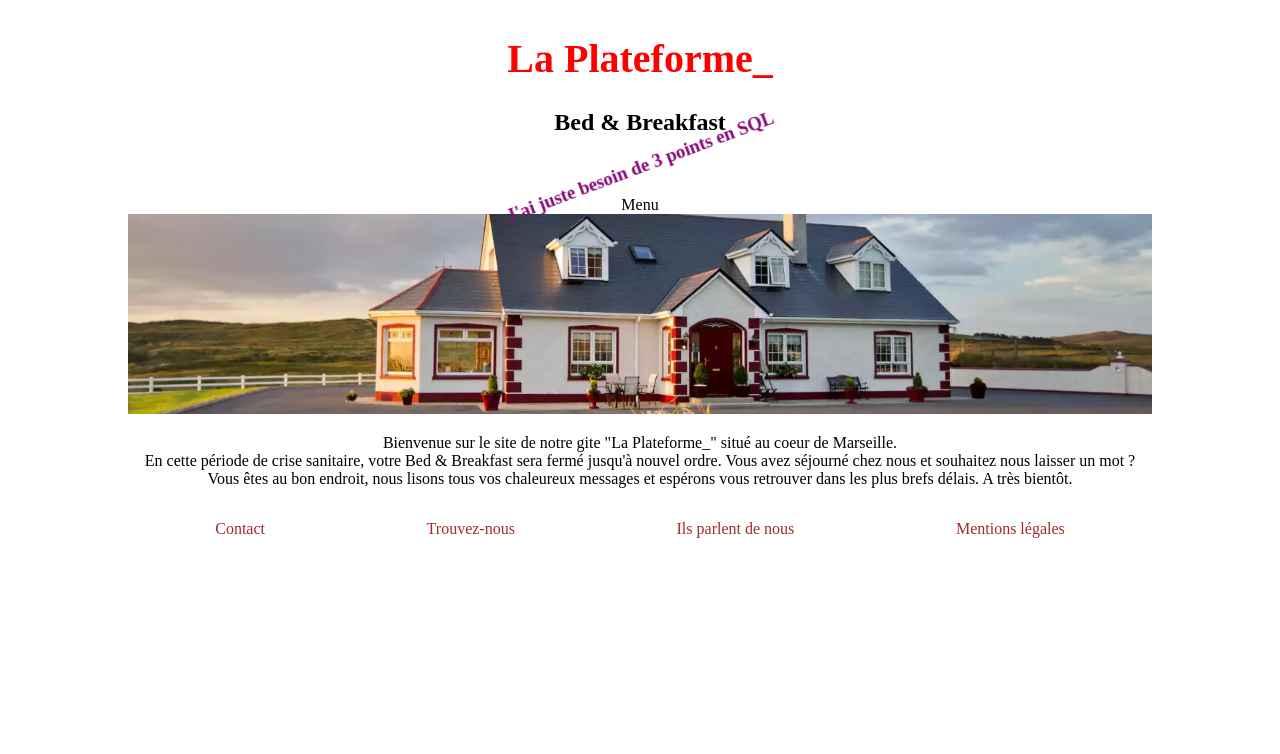
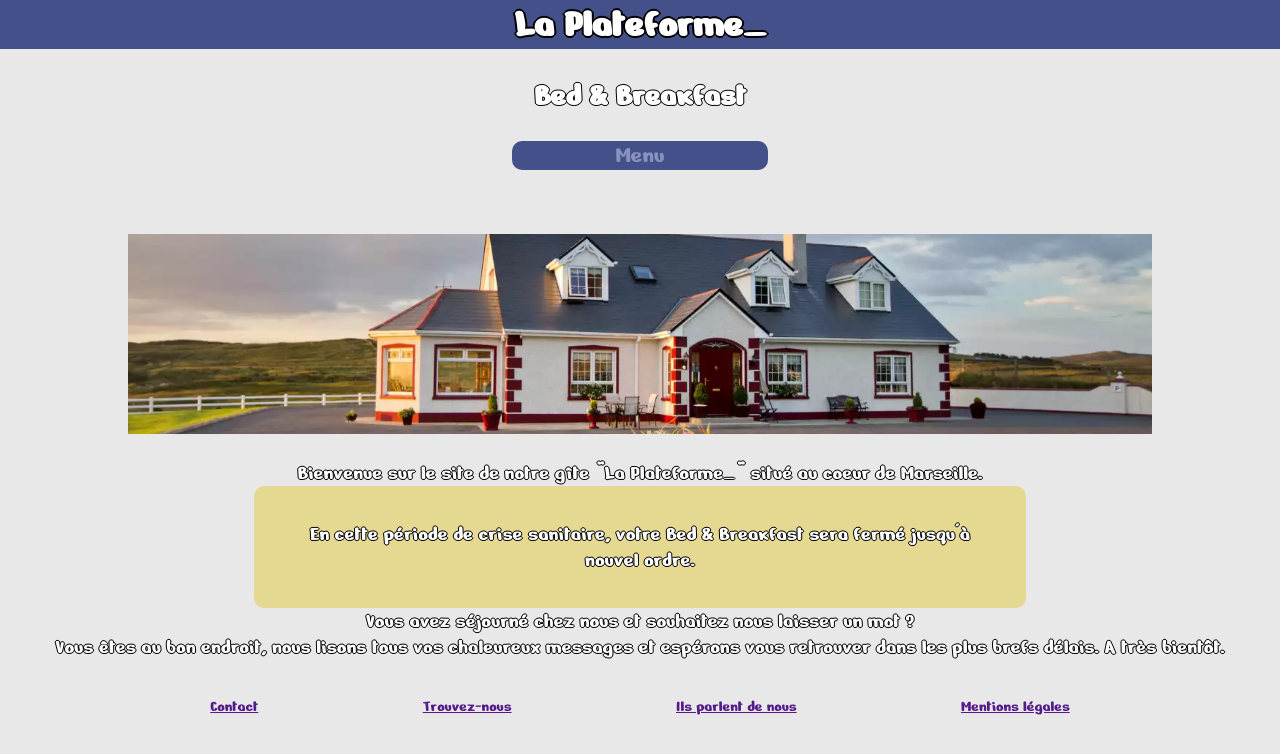
Before and after one commit to theo-petropoulos/livre-or, a PHP site: page / in a window 1280 px wide. Shown: the top 754 px of the page. Run offline with PHP 8.4, Linux system fonts and the light colour scheme; some libraries are stand-ins or nearby versions.

Commit message:
maj css eclatax

```diff
--- a/css/livreor.css
+++ b/css/livreor.css
@@ -1,4 +1,9 @@
+html {
+  background: #E8E8E8;
+}
+
 #body_accueil {
+  margin: 0;
   display: -webkit-box;
   display: -ms-flexbox;
   display: flex;
@@ -13,11 +18,94 @@
       -ms-flex-align: center;
           align-items: center;
   text-align: center;
+  font-family: 'Nerko One', Courier;
+}
+
+#body_accueil header {
+  width: 100%;
 }
 
 #body_accueil h1 {
-  color: red;
+  color: white;
   font-size: 2.5em;
+  text-shadow: 2px 0 black, 0 2px black, -2px 0 black, 0 -2px black;
+  background: #445089;
+  -webkit-box-flex: 1;
+      -ms-flex-positive: 1;
+          flex-grow: 1;
+  margin-top: 0;
+}
+
+#body_accueil h2 {
+  color: white;
+  font-size: 2em;
+  text-shadow: 1px 0 black, 0 1px black, -1px 0 black, 0 -1px black;
+}
+
+#body_accueil details {
+  font-size: 1.5em;
+  background: #445089;
+  border-radius: 10px;
+  color: #8892BF;
+  width: 20%;
+  margin: auto auto 5% auto;
+}
+
+#body_accueil details:hover {
+  background: #8892BF;
+  color: white;
+}
+
+#body_accueil details ul {
+  margin: 0;
+}
+
+#body_accueil details ul form {
+  display: -webkit-box;
+  display: -ms-flexbox;
+  display: flex;
+  margin: auto;
+  -webkit-box-flex: 1;
+      -ms-flex-positive: 1;
+          flex-grow: 1;
+}
+
+#body_accueil details ul form input {
+  font-family: 'Nerko One', Courier;
+  font-size: 1em;
+  color: #6656AD;
+  background: none;
+  border: none;
+  -webkit-box-flex: 1;
+      -ms-flex-positive: 1;
+          flex-grow: 1;
+}
+
+#body_accueil details ul form input:hover {
+  cursor: pointer;
+}
+
+#body_accueil details ul li {
+  background: #A7DEC2;
+  display: -webkit-box;
+  display: -ms-flexbox;
+  display: flex;
+}
+
+#body_accueil details ul li:hover {
+  background: #E4A628;
+}
+
+#body_accueil details ul li:hover a {
+  color: white;
+}
+
+#body_accueil details ul li a {
+  text-decoration: none;
+  color: #6656AD;
+  -webkit-box-flex: 1;
+      -ms-flex-positive: 1;
+          flex-grow: 1;
 }
 
 #body_accueil img {
@@ -30,16 +118,6 @@
 #body_accueil li, #body_accueil summary {
   list-style-type: none;
   margin: 0;
-}
-
-#body_accueil li a, #body_accueil summary a {
-  text-decoration: none;
-  color: brown;
-}
-
-#body_accueil li a:hover, #body_accueil summary a:hover {
-  background: grey;
-  color: white;
 }
 
 #body_accueil li:hover, #body_accueil summary:hover {
@@ -67,7 +145,22 @@
   animation: rotating 7s linear infinite;
 }
 
-#body_profile {
+#body_accueil #alert {
+  display: block;
+  width: 60%;
+  margin: auto;
+  padding: 3%;
+  background: #E5D992;
+  border-radius: 10px;
+}
+
+#body_accueil p {
+  font-size: 1.3em;
+  color: white;
+  text-shadow: 1px 0 black, 0 1px black, -1px 0 black, 0 -1px black;
+}
+
+#body_connexion, #body_inscription, #body_profile, #body_comment {
   display: -webkit-box;
   display: -ms-flexbox;
   display: flex;
--- a/css/livreor.scss
+++ b/css/livreor.scss
@@ -1,12 +1,76 @@
+html{
+    background:#E8E8E8;
+}
+
 #body_accueil{
+    margin:0;
     display:flex;
     flex-direction:column;
     justify-content: center;
     align-items:center;
     text-align:center;
+    font-family:'Nerko One', Courier;
+    header{
+        width:100%;
+    }
     h1{
-        color:red;
+        color:white;
         font-size:2.5em;
+        text-shadow:2px 0 black, 0 2px black, -2px 0 black, 0 -2px black;
+        background:#445089;
+        flex-grow:1;
+        margin-top:0;
+    }
+    h2{
+        color:white;
+        font-size:2em;
+        text-shadow:1px 0 black, 0 1px black, -1px 0 black, 0 -1px black;
+    }
+    details{
+        font-size:1.5em;
+        background:#445089;
+        border-radius:10px;
+        color:#8892BF;
+        width:20%;
+        margin:auto auto 5% auto;
+        &:hover{
+            background:#8892BF;
+            color:white;
+        }
+        ul{
+            margin:0;
+            form{
+                display:flex;
+                margin:auto;
+                flex-grow:1;
+                input{
+                    font-family:'Nerko One', Courier;
+                    font-size:1em;
+                    color:#6656AD;
+                    background:none;
+                    border:none;
+                    flex-grow:1;
+                    &:hover{
+                        cursor:pointer;
+                    }
+                }
+            }
+            li{
+                background:#A7DEC2;
+                display:flex;
+                &:hover{
+                    background:#E4A628;
+                    a{
+                        color:white;
+                    }
+                }
+                a{
+                    text-decoration:none;
+                    color:#6656AD;
+                    flex-grow:1;
+                }
+            }
+        }
     }
     img{
         height:200px;
@@ -16,14 +80,6 @@
     li, summary{
         list-style-type: none;
         margin:0;
-        a{
-            text-decoration:none;
-            color:brown;
-            &:hover{
-                background:grey;
-                color:white;
-            }
-        }
         &:hover{
             cursor:pointer;
         }
@@ -45,17 +101,50 @@
         -o-animation: rotating 7s linear infinite;
         animation: rotating 7s linear infinite;
     }
+    #alert{
+        display:block;
+        width:60%;
+        margin:auto;
+        padding:3%;
+        background:#E5D992;
+        border-radius:10px;
+    }
+    p{
+        font-size:1.3em;
+        color:white;
+        text-shadow:1px 0 black, 0 1px black, -1px 0 black, 0 -1px black;
+    }
 }
 
-#body_profile{
+#body_connexion, #body_inscription, #body_profile, #body_comment{
     display:flex;
-    flex-direction:column;
+    flex-direction: column;
     justify-content: center;
+    align-content: center;
+    align-items: center;
     text-align:center;
-    align-items:center;
-    input[type=submit]{
-        display:block;
-        margin:auto;
+    label{
+        background:#445089;
+        color:white;
+        font-family:'Trebuchet MS', 'Lucida Sans Unicode', 'Lucida Grande', 'Lucida Sans', Arial, sans-serif;
+        padding:1% 3% 1% 3%;
+        text-shadow:1px 0 black, 0 1px black, -1px 0 black, 0 -1px black;
+        border-radius:10px;
+    }
+    input{
+        margin:5%;
+        &[type=submit]{
+            background:#A7DEC2;
+            color:grey;
+            border:none;
+            border-radius:10px;
+            padding:3%;
+            &:hover{
+                cursor:pointer;
+                background:#3B8CE8;
+                color:white;
+            }
+        }
     }
 }
 
@@ -64,8 +153,6 @@
     flex-direction:column;
     justify-content: center;
     align-items:center;
-    a{
-    }
 }
 
 .mess_livreor{
--- a/index.php
+++ b/index.php
@@ -19,7 +19,9 @@
 		<meta name="viewport" content="width=device-width, initial-scale=1.0">
 		<meta charset="UTF-8">
 		<link rel="stylesheet" type='text/css' href="css/livreor.css?v=<?php echo time(); ?>">
-		<link rel="icon" href="" />
+        <link rel="icon" href="" />
+        <link rel="preconnect" href="https://fonts.gstatic.com">
+        <link href="https://fonts.googleapis.com/css2?family=Nerko+One&display=swap" rel="stylesheet">
 		<script src="https://kit.fontawesome.com/9ddb75d515.js" crossorigin="anonymous"></script>
 	</head>
 
@@ -27,7 +29,6 @@
         <header>
             <h1>La Plateforme_</h1>
             <h2>Bed & Breakfast</h2>
-            <h3>J'ai juste besoin de 3 points en SQL</h3>
             <details>
                 <summary>Menu</summary>
                     <ul>
@@ -54,7 +55,7 @@
 
         <main>
             <img src="assets/bbhouse.webp">
-            <p>Bienvenue sur le site de notre gite "La Plateforme_" situé au coeur de Marseille.<br>
+            <p>Bienvenue sur le site de notre gîte "La Plateforme_" situé au coeur de Marseille.<br>
             <span id="alert">En cette période de crise sanitaire, votre Bed & Breakfast sera fermé jusqu'à nouvel ordre.</span>
             Vous avez séjourné chez nous et souhaitez nous laisser un mot ? <br>
             Vous êtes au bon endroit, nous lisons tous vos chaleureux messages et espérons vous retrouver dans les plus brefs délais.
--- a/pages/commenter.php
+++ b/pages/commenter.php
@@ -42,7 +42,7 @@
 		<script src="https://kit.fontawesome.com/9ddb75d515.js" crossorigin="anonymous"></script>
 	</head>
 
-    <body>
+    <body id="body_comment">
         <header>
             <h1>Laissez votre message</h1>
             <h2>B&B La Plateforme_</h2>
--- a/pages/connexion.php
+++ b/pages/connexion.php
@@ -43,7 +43,7 @@
 		<script src="https://kit.fontawesome.com/9ddb75d515.js" crossorigin="anonymous"></script>
 	</head>
 
-    <body>
+    <body id="body_connexion">
         <?php if(!isset($_POST) || empty($_POST)){?>
         <section id="conn_section">
             <form method="post" action="connexion.php">
--- a/pages/inscription.php
+++ b/pages/inscription.php
@@ -43,7 +43,7 @@
 		<script src="https://kit.fontawesome.com/9ddb75d515.js" crossorigin="anonymous"></script>
 	</head>
 
-    <body>
+    <body id="body_inscription">
         <?php if(!isset($_POST) || empty($_POST)){?>
         <section id="subscr_section">
             <form method="post" action="inscription.php">
```
Also changed, not shown: other parts of css/livreor.css (+28 -4 lines), 1 other file.
